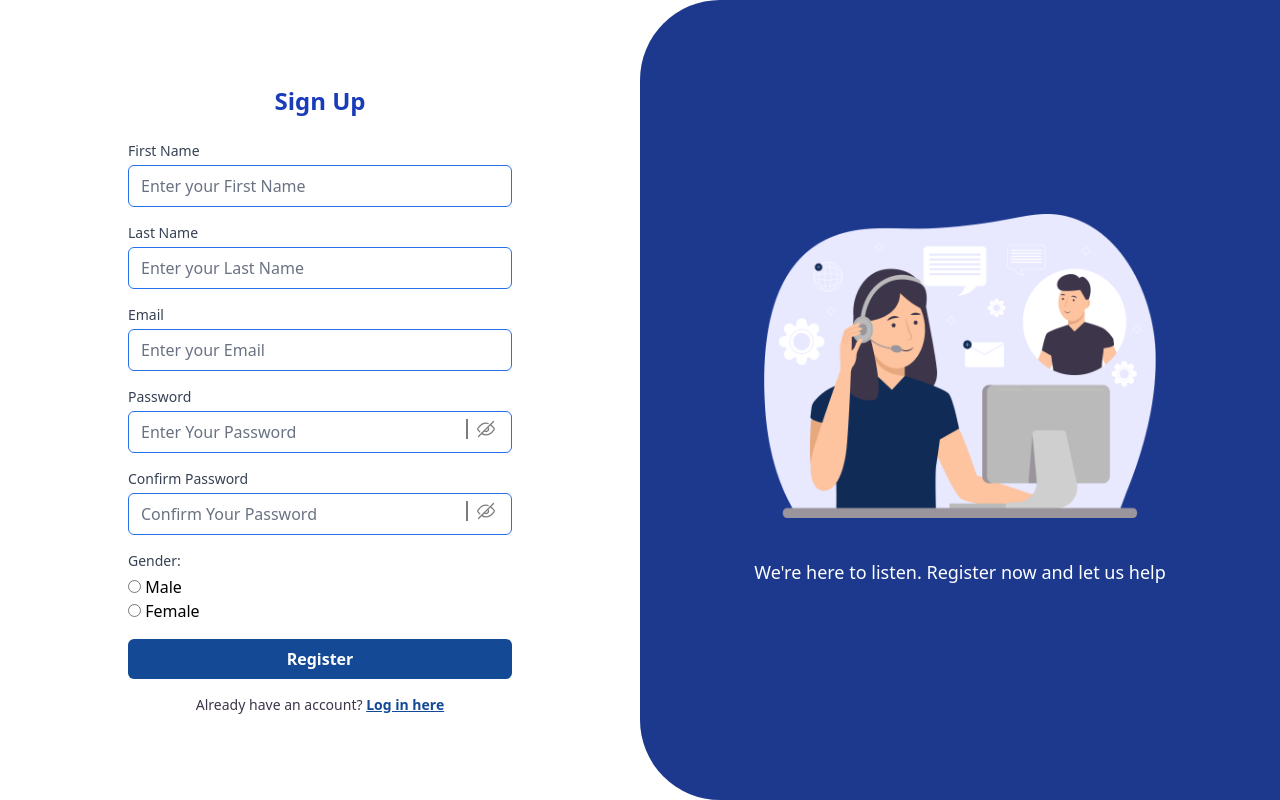
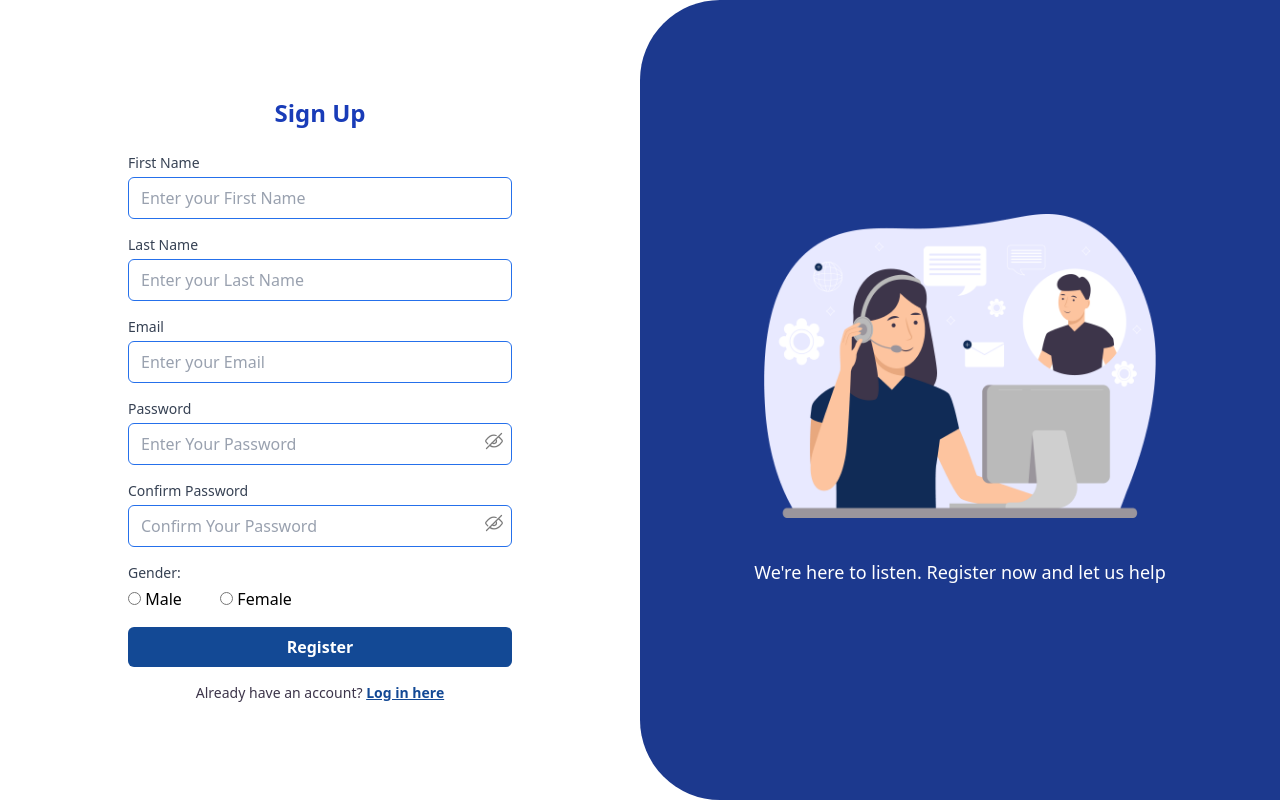
Before and after one commit to rehamsaed/Complaints-FrontEnd, an Angular app: page /register in a window 1280 px wide. Built offline with nearby package versions, Linux system fonts and the light colour scheme.

Commit message:
register implementation-

```diff
--- a/src/app/app.routes.ts
+++ b/src/app/app.routes.ts
@@ -4,6 +4,7 @@ import { LoginComponent } from './pages/login/login.component';
 import { RegisterComponent } from './pages/Register/register.component';
 
 export const routes: Routes = [
+  { path: '', redirectTo: 'login', pathMatch: 'full' },
   { path: 'login', component: LoginComponent },
   { path: 'register', component: RegisterComponent },
 
--- /dev/null
+++ b/src/app/pages/Register/register.component.css
@@ -0,0 +1,14 @@
+@keyframes fade-in {
+  from {
+    opacity: 0;
+    transform: scale(0.95);
+  }
+  to {
+    opacity: 1;
+    transform: scale(1);
+  }
+}
+
+.animate-fade-in {
+  animation: fade-in 0.3s ease-out;
+}
--- a/src/app/pages/Register/register.component.html
+++ b/src/app/pages/Register/register.component.html
@@ -1,145 +1,187 @@
+
+
+<!-- Success Popup -->
+<div *ngIf="loginSuccess" class="fixed inset-0 flex items-center justify-center   z-50">
+  <div
+    class=" w-[400px] h-[200px] rounded-2xl shadow-2xl flex flex-col justify-center items-center text-center px-6 animate-fade-in bg-white"
+  >
+    <svg xmlns="http://www.w3.org/2000/svg" class="h-12 w-12 text-green-600 mb-4" fill="none" viewBox="0 0 24 24"
+      stroke="currentColor" stroke-width="2">
+      <path stroke-linecap="round" stroke-linejoin="round"
+        d="M5 13l4 4L19 7" />
+    </svg>
+    <h3 class="text-xl font-semibold text-gray-800 mb-2">Success!</h3>
+    <p class="text-gray-600">You are logged in successfully!</p>
+  </div>
+</div>
+
+<!-- fail Popup -->
+<div *ngIf="loginError" class="fixed inset-0 flex items-center justify-center   z-50">
+  <div
+    class=" w-[400px] h-[200px] rounded-2xl shadow-2xl flex flex-col justify-center items-center text-center px-6 animate-fade-in bg-white"
+  >
+    <svg xmlns="http://www.w3.org/2000/svg" class="h-12 w-12 text-red-600 mb-4" fill="none" viewBox="0 0 24 24"
+      stroke="currentColor" stroke-width="2">
+      <path stroke-linecap="round" stroke-linejoin="round"
+        d="M6 18L18 6M6 6l12 12" />
+    </svg>
+    <h3 class="text-xl font-semibold text-gray-800 mb-2">Registration Failed</h3>
+    <p class="text-gray-600">This email is already registered.</p>
+  </div>
+</div>
+
+
 <div class="min-h-screen flex flex-col lg:flex-row">
-  <div
-    class="w-full lg:w-1/2 flex items-center justify-center min-h-screen p-8 sm:p-10"
-  >
+  <div class="w-full lg:w-1/2 flex items-center justify-center min-h-screen p-8 sm:p-10">
     <div class="w-full max-w-sm">
       <h2 class="text-2xl font-bold text-blue-800 mb-6 text-center">Sign Up</h2>
 
-      <form class="space-y-4" (submit)="Register()">
+      <form class="space-y-4" #form="ngForm" (ngSubmit)="Register(form)">
+
+        <!-- First Name -->
         <div>
-          <label class="block mb-1 text-sm font-medium text-gray-700"
-            >First Name</label
-          >
+          <label class="block mb-1 text-sm font-medium text-gray-700">First Name</label>
           <input
             [(ngModel)]="firstname"
             name="firstname"
-            type="firstname"
-            class="w-full px-3 py-2 border border-[#2570EB] rounded-md outline-none focus:ring-2 focus:ring-blue-300 placeholder-gray-500"
-            placeholder="Enter your First Name"
-          />
+            type="text"
+            required
+            minlength="3"
+            maxlength="50"
+            pattern="^[^\d]*$"
+            #firstNameRef="ngModel"
+            class="w-full px-3 py-2 border border-[#2570EB] rounded-md outline-none placeholder-gray-400"
+            placeholder="Enter your First Name" />
+          <div *ngIf="firstNameRef.invalid && form.submitted" class="text-red-600 text-sm">
+            <div *ngIf="firstNameRef.errors?.['required']">First name is required.</div>
+            <div *ngIf="firstNameRef.errors?.['minlength']">At least 3 characters required.</div>
+            <div *ngIf="firstNameRef.errors?.['maxlength']">Max 50 characters allowed.</div>
+            <div *ngIf="firstNameRef.errors?.['pattern']">Must not contain numbers.</div>
+          </div>
         </div>
 
+        <!-- Last Name -->
         <div>
-          <label class="block mb-1 text-sm font-medium text-gray-700"
-            >Last Name</label
-          >
+          <label class="block mb-1 text-sm font-medium text-gray-700">Last Name</label>
           <input
             [(ngModel)]="lastname"
             name="lastname"
-            type="lastname"
-            class="w-full px-3 py-2 border border-[#2570EB] rounded-md outline-none focus:ring-2 focus:ring-blue-300 placeholder-gray-500"
-            placeholder="Enter your Last Name"
-          />
+            type="text"
+            required
+            minlength="3"
+            maxlength="50"
+            pattern="^[^\d]*$"
+            #lastNameRef="ngModel"
+            class="w-full px-3 py-2 border border-[#2570EB] rounded-md outline-none placeholder-gray-400"
+            placeholder="Enter your Last Name" />
+          <div *ngIf="lastNameRef.invalid && form.submitted" class="text-red-600 text-sm">
+            <div *ngIf="lastNameRef.errors?.['required']">Last name is required.</div>
+            <div *ngIf="lastNameRef.errors?.['minlength']">At least 3 characters required.</div>
+            <div *ngIf="lastNameRef.errors?.['maxlength']">Max 50 characters allowed.</div>
+            <div *ngIf="lastNameRef.errors?.['pattern']">Must not contain numbers.</div>
+          </div>
         </div>
 
+        <!-- Email -->
         <div>
-          <label class="block mb-1 text-sm font-medium text-gray-700"
-            >Email</label
-          >
+          <label class="block mb-1 text-sm font-medium text-gray-700">Email</label>
           <input
             [(ngModel)]="email"
             name="email"
             type="email"
-            class="w-full px-3 py-2 border border-[#2570EB] rounded-md outline-none focus:ring-2 focus:ring-blue-300 placeholder-gray-500"
-            placeholder="Enter your Email"
-          />
+            required
+            maxlength="100"
+            pattern="^[a-zA-Z0-9._%+-]+@[a-zA-Z0-9.-]+\.[a-zA-Z]{2,}$"
+            #emailRef="ngModel"
+            class="w-full px-3 py-2 border border-[#2570EB] rounded-md outline-none placeholder-gray-400"
+            placeholder="Enter your Email" />
+          <div *ngIf="emailRef.invalid && form.submitted" class="text-red-600 text-sm">
+            <div *ngIf="emailRef.errors?.['required']">Email is required.</div>
+            <div *ngIf="emailRef.errors?.['pattern']">Invalid email format.</div>
+            <div *ngIf="emailRef.errors?.['maxlength']">Max 100 characters allowed.</div>
+          </div>
         </div>
 
+        <!-- Password -->
         <div>
-          <label class="block mb-1 text-sm font-medium text-gray-700"
-            >Password</label
-          >
+          <label class="block mb-1 text-sm font-medium text-gray-700">Password</label>
           <div class="relative">
             <input
               [type]="togglePassword ? 'text' : 'password'"
               [(ngModel)]="password"
               name="password"
-              class="w-full px-3 py-2 border border-[#2570EB] rounded-md outline-none focus:ring-2 focus:ring-blue-300 placeholder-gray-500"
-              placeholder="Enter Your Password"
-            />
-            <button
-              type="button"
-              class="absolute right-2 top-2 text-gray-500 border-l-2 px-2 border-[#7C7C7C]"
-              (click)="toggleVisibility()"
-            >
-              <img
-                [src]="togglePassword ? 'eye.svg' : 'eye-hidden.svg'"
-                alt="toggle visibility"
-                class="w-5 h-5"
-              />
+              required
+              pattern="^(?=.*[A-Z])(?=.*[a-z])(?=.*\d)(?=.*[#?!@$%^&*-]).{8,}$"
+              #passwordRef="ngModel"
+              class="w-full px-3 py-2 border border-[#2570EB] rounded-md outline-none placeholder-gray-400"
+              placeholder="Enter Your Password" />
+            <button type="button" class="absolute right-2 top-2" (click)="toggleVisibility()">
+              <img [src]="togglePassword ? 'eye.svg' : 'eye-hidden.svg'" class="w-5 h-5" />
             </button>
+          </div>
+          <div *ngIf="passwordRef.invalid && form.submitted" class="text-red-600 text-sm">
+            <div *ngIf="passwordRef.errors?.['required']">Password is required.</div>
+            <div *ngIf="passwordRef.errors?.['pattern']">
+              Must contain upper/lowercase, digit, special char and be at least 8 characters.
+            </div>
           </div>
         </div>
 
-
+        <!-- Confirm Password -->
         <div>
-          <label class="block mb-1 text-sm font-medium text-gray-700"
-            >Confirm Password</label
-          >
+          <label class="block mb-1 text-sm font-medium text-gray-700">Confirm Password</label>
           <div class="relative">
             <input
               [type]="toggleConfirmPassword ? 'text' : 'password'"
               [(ngModel)]="confirmPassword"
               name="confirmPassword"
-              class="w-full px-3 py-2 border border-[#2570EB] rounded-md outline-none focus:ring-2 focus:ring-blue-300 placeholder-gray-500"
-              placeholder="Confirm Your Password"
-            />
-            <button
-              type="button"
-              class="absolute right-2 top-2 text-gray-500 border-l-2 px-2 border-[#7C7C7C]"
-              (click)="toggleVisibilityConfirmPassword()"
-            >
-              <img
-                [src]="toggleConfirmPassword ? 'eye.svg' : 'eye-hidden.svg'"
-                alt="toggle visibility"
-                class="w-5 h-5"
-              />
+              required
+              #confirmPasswordRef="ngModel"
+              class="w-full px-3 py-2 border border-[#2570EB] rounded-md outline-none placeholder-gray-400"
+              placeholder="Confirm Your Password" />
+            <button type="button" class="absolute right-2 top-2" (click)="toggleVisibilityConfirmPassword()">
+              <img [src]="toggleConfirmPassword ? 'eye.svg' : 'eye-hidden.svg'" class="w-5 h-5" />
             </button>
+          </div>
+          <div *ngIf="confirmPasswordRef.invalid && form.submitted" class="text-red-600 text-sm">
+            Confirm password is required.
+          </div>
+          <div *ngIf="form.submitted && password !== confirmPassword" class="text-red-600 text-sm">
+            Passwords do not match.
           </div>
         </div>
 
-<div class="mb-4">
+        <!-- Gender -->
+        <div>
           <label class="block mb-1 text-sm font-medium text-gray-700">Gender:</label>
-  <div class="flex flex-col">
-    <label class="mr-4">
-    <input class="accent-[#134995]" type="radio" name="gender" value="Male" [(ngModel)]="gender" />
-    Male
+          <div class="flex flex-row">
+            <label style="margin-right: 10%;">
+              <input type="radio" name="gender" [(ngModel)]="gender" value="Male" required #genderRef="ngModel" /> Male
             </label>
             <label>
-    <input class="accent-[#134995]" type="radio" name="gender" value="Female" [(ngModel)]="gender" />
-    Female
+              <input type="radio" name="gender" [(ngModel)]="gender" value="Female" /> Female
             </label>
-
-
+          </div>
+          <div *ngIf="genderRef.invalid && form.submitted" class="text-red-600 text-sm">
+            Gender is required.
+          </div>
         </div>
 
-</div>
-
-        <button
-          type="submit"
-          class="w-full font-bold bg-[#134995] text-white py-2 rounded-md hover:bg-blue-900 transition"
-        >
+        <!-- Submit Button -->
+        <button type="submit" class="w-full font-bold bg-[#134995] text-white py-2 rounded-md hover:bg-blue-900 transition">
           Register
         </button>
 
         <p class="text-sm text-[#3D354A] text-center">
           Already have an account?
-          <a
-            routerLink="/login"
-            class="text-[#134995] font-bold underline cursor-pointer"
-          >
-            Log in here
-          </a>
+          <a routerLink="/login" class="text-[#134995] font-bold underline cursor-pointer">Log in here</a>
         </p>
       </form>
     </div>
   </div>
-  <div
-    class="hidden lg:flex w-full lg:w-1/2 bg-blue-900 text-white flex-col items-center justify-center rounded-l-[5rem] p-10"
-  >
+
+  <div class="hidden lg:flex w-full lg:w-1/2 bg-blue-900 text-white flex-col items-center justify-center rounded-l-[5rem] p-10">
     <img src="login.png" alt="Support" class="w-[70%] mb-10" />
-    <p class="text-lg text-center font-medium">
-      We're here to listen. Register now and let us help
-    </p>
+    <p class="text-lg text-center font-medium">We're here to listen. Register now and let us help</p>
   </div>
 </div>
--- a/src/app/pages/Register/register.component.ts
+++ b/src/app/pages/Register/register.component.ts
@@ -2,31 +2,107 @@ import { CommonModule } from '@angular/common';
 import { Component } from '@angular/core';
 import { FormsModule } from '@angular/forms';
 import { RouterModule } from '@angular/router';
+import { RegisterService } from '../../services/Register/register.service';
 
 @Component({
   selector: 'app-register',
   standalone: true,
   imports: [CommonModule, FormsModule,RouterModule],
   templateUrl: './register.component.html',
+  styleUrl: './register.component.css',
+  providers: [RegisterService],
+
+
 
 })
 export class RegisterComponent {
-  firstname:string='';
-  lastname:string='';
+  firstname: string = '';
+  lastname: string = '';
   email: string = '';
   password: string = '';
-  confirmPassword:string='';
+  confirmPassword: string = '';
+  gender: string = '';
+// ////
+isLoading: boolean = false;
+loginSuccess: boolean = false;
+loginError: boolean = false; // ⬅️ جديد
+
+userName: string = '';
+/////////////////////
+
   togglePassword: boolean = false;
-  toggleConfirmPassword:boolean=false;
-  gender: string = '';
+  toggleConfirmPassword: boolean = false;
+
+  confirmPasswordMismatch: boolean = false;
+
+  constructor(private registerService: RegisterService) {}
+
+  Register(form: any) {
+    if (form.invalid) {
+      form.control.markAllAsTouched();
+      return;
+    }
+
+    // التحقق من تطابق كلمة المرور
+    if (this.password !== this.confirmPassword) {
+      this.confirmPasswordMismatch = true;
+      return;
+    } else {
+      this.confirmPasswordMismatch = false;
+    }
+
+    const userData = {
+      firstname: this.firstname,
+      lastname: this.lastname,
+      email: this.email,
+      password: this.password,
+  gender: this.gender === 'Male' ? 1 : 2
+    };
+  this.isLoading = true;
+
+    console.log('User registered:', userData);
+
+    // هنا يمكنك استدعاء service لعمل POST للـ API
+    // this.authService.register(userData).subscribe(...);
+
+this.registerService.register(userData).subscribe({
+  next: (res:any) => {
+    console.log('✅ Registration successful', res);
+    // alert('Registration successful!');
+
+        this.isLoading = false;
+        if(res.status == 'Success'){
+      this.loginSuccess = true;
+      this.userName = this.firstname;
+         setTimeout(() => {
+        this.loginSuccess = false;
+        // this.router.navigate(['/home']); // لو حبيت تروح صفحة تانية
+      }, 2500);
+        }
+
+else{
+ this.loginError = true;
+      setTimeout(() => {
+        this.loginError = false;
+      }, 2500);}
 
 
-Register(){
+  },
+  error: (err) => {
+      this.loginError = true;
+    setTimeout(() => {
+      this.loginError = false;
+    }, 2500);
+  }
+});
+  }
 
-}
+
+
   toggleVisibility() {
     this.togglePassword = !this.togglePassword;
   }
+
   toggleVisibilityConfirmPassword() {
     this.toggleConfirmPassword = !this.toggleConfirmPassword;
   }
```
Also changed, not shown: src/app/pages/login/login.component.ts (+6 -1 lines), src/app/services/Register/register.service.ts (added, +20 -0 lines), src/app/services/Login/login.service.ts (renamed from src/app/services/login.service.ts), 2 other files (tests, documents, lock files or other folders). Lines whose indentation alone changed are shown as unchanged.
